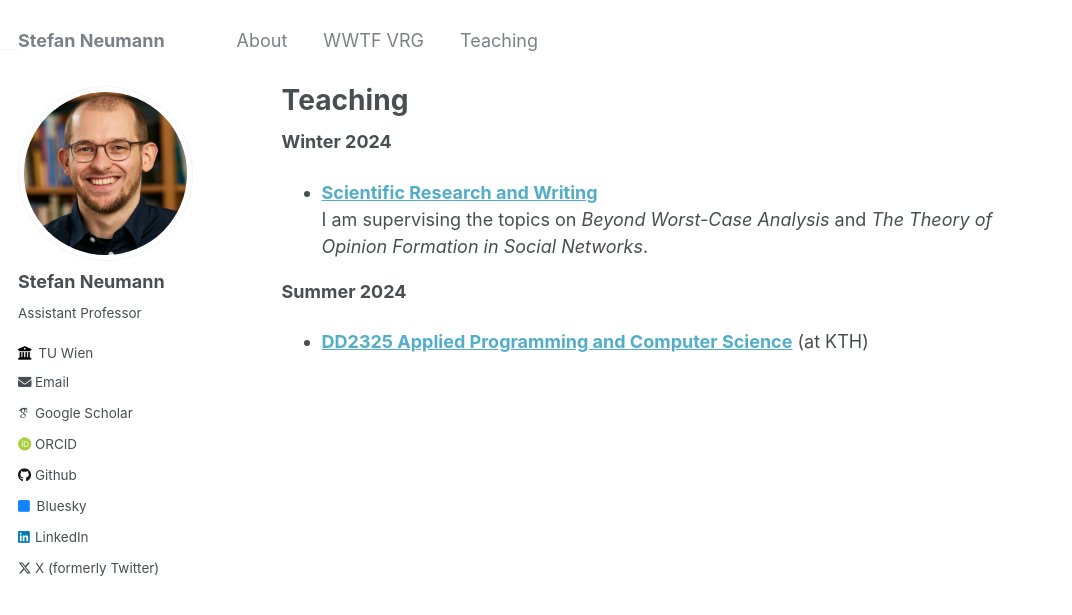
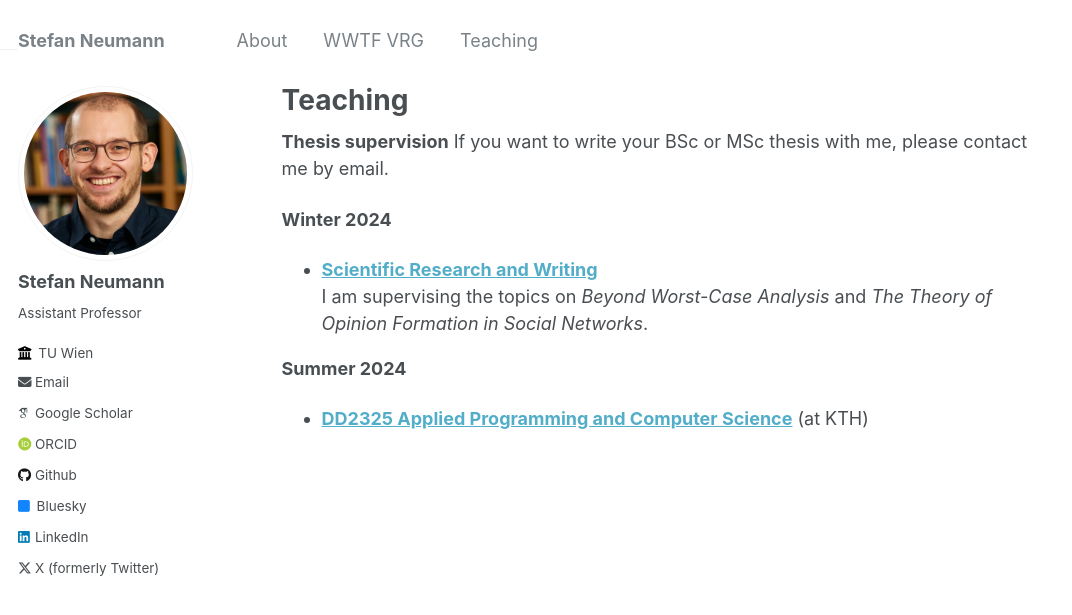
Before and after one commit to StefanResearch/StefanResearch.github.io, a Jekyll site: the page built from _pages/teaching.md, in a window 1280 px wide. Shown: the top 615 px of the page, without its empty margins (0-1072 px from the left). Built offline with Jekyll 4.4.1, drawn with Linux system fonts in a browser that asks for light colours; some web fonts are replaced.

Commit message:
Added supervision.

```diff
--- a/_pages/teaching.md
+++ b/_pages/teaching.md
@@ -6,6 +6,9 @@ redirect_from:
   - /teaching.html
 ---
 
+**Thesis supervision**
+If you want to write your BSc or MSc thesis with me, please contact me by email.
+
 **Winter 2024**
 - **[Scientific Research and Writing](https://ml-tuw.github.io/teaching/sose24/seminar_bsc.html)**<br>
 I am supervising the topics on *Beyond Worst-Case Analysis* and *The Theory of Opinion Formation in Social Networks*.
```
